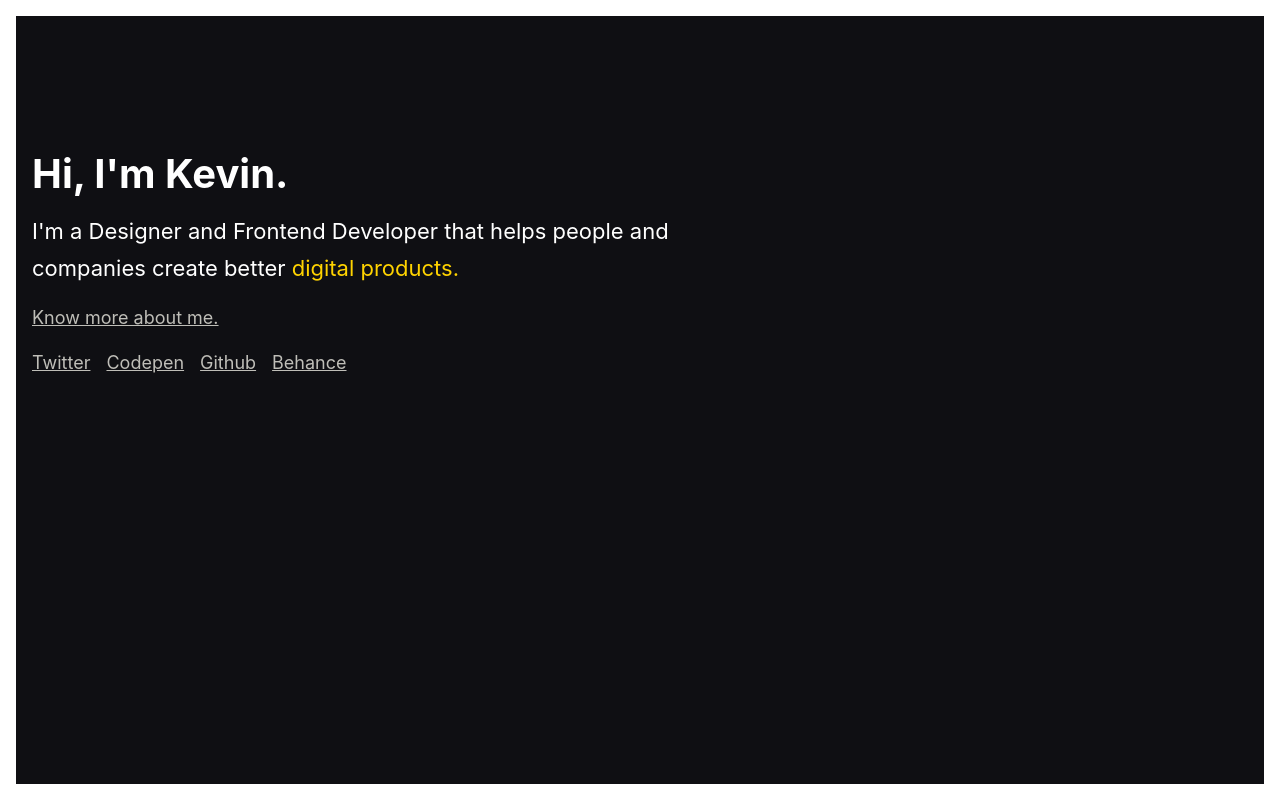
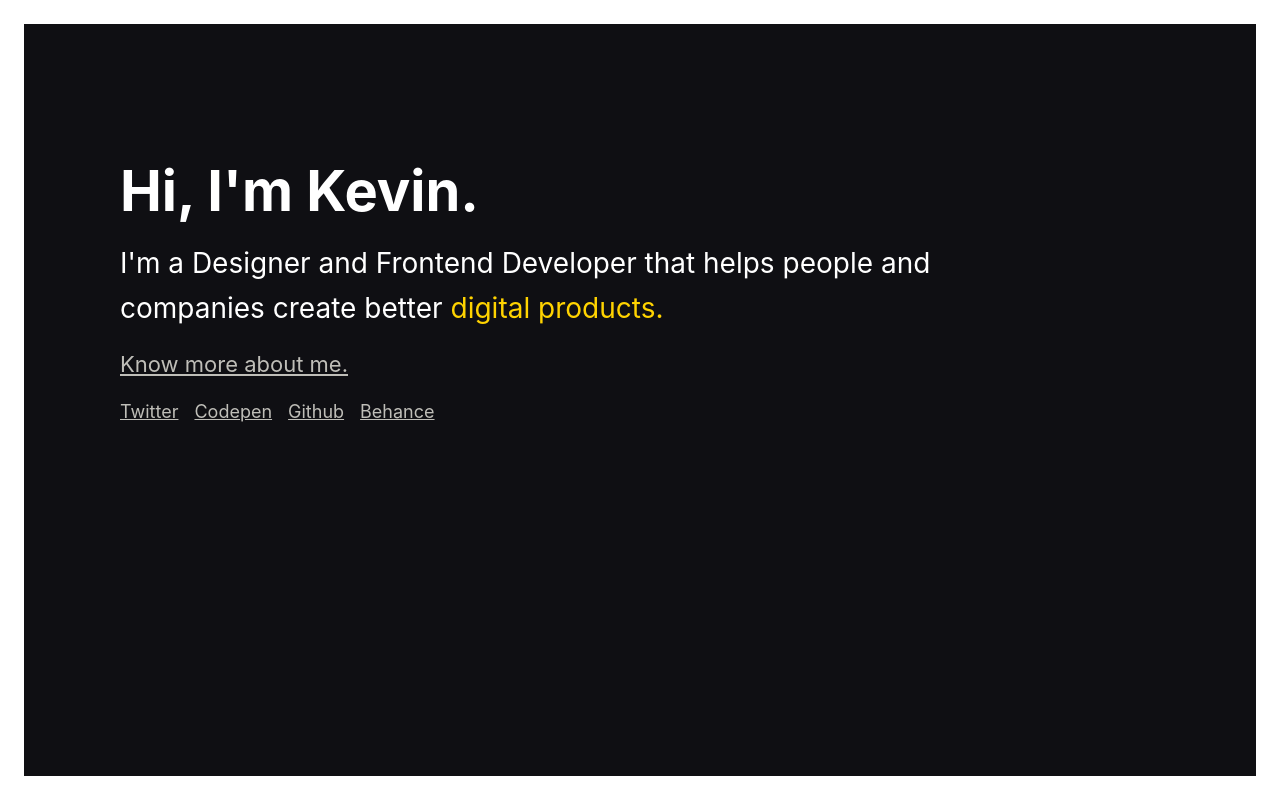
Before and after one commit to kkhenriquez/konrad-design-nuxt, a Nuxt app: page / in a window 1280 px wide. Built offline with nearby package versions, Linux system fonts and the light colour scheme.

Commit message:
General modifications

```diff
--- /dev/null
+++ b/components/SocialNav.vue
@@ -0,0 +1,9 @@
+<template>
+  <nav>
+    <span>Test</span>
+  </nav>
+</template>
+
+<script>
+export default {};
+</script>
--- a/layouts/default.vue
+++ b/layouts/default.vue
@@ -21,46 +21,45 @@ html {
   margin: 0;
 }
 
+:root {
+  --bg-color: #0F0F13;
+  --text-color: white;
+  --big-border-color: white;
+}
+
 body {
   width: 100vw;
   height: 100vh;
-  color: #ffffff;
-  background-color: #0F0F13;
+  color: var(--text-color);
+  background-color: var(--bg-color);
   /* display: grid;
   grid-template-columns: repeat(2, 1fr);
   grid-template-rows: repeat(4, auto); */
   /* display: flex;
   flex-direction: column; */
-  border: 16px solid white;
+  border: 16px solid var(--big-border-color);
   padding: 16px;
 }
 
-/* .button--green {
-  display: inline-block;
-  border-radius: 4px;
-  border: 1px solid #3b8070;
-  color: #3b8070;
-  text-decoration: none;
-  padding: 10px 30px;
+h1 {
+  font-size: 40px;
+  line-height: 1.275;
+}
+p {
+  max-width: 30em;
+  margin-bottom: 20px;
+  font-size: 22px;
+  line-height: 1.6818;
 }
 
-.button--green:hover {
-  color: #fff;
-  background-color: #3b8070;
+
+@media screen and (min-width: 800px) {
+  body {
+    padding-left: 96px;
+    border-width: 24px;
+  }
+  h1 {
+    font-size: 56px;
+  }
 }
-
-.button--grey {
-  display: inline-block;
-  border-radius: 4px;
-  border: 1px solid #35495e;
-  color: #35495e;
-  text-decoration: none;
-  padding: 10px 30px;
-  margin-left: 15px;
-}
-
-.button--grey:hover {
-  color: #fff;
-  background-color: #35495e;
-} */
 </style>
--- a/nuxt.config.js
+++ b/nuxt.config.js
@@ -7,16 +7,21 @@ module.exports = {
     meta: [
       { charset: 'utf-8' },
       { name: 'viewport', content: 'width=device-width, initial-scale=1' },
-      { hid: 'description', name: 'description', content: 'Nuxt.js project' }
+      { name: 'msapplication-TileColor', content: '#ffc40d'},
+      { name: 'theme-color', content: '#ffc40d'}
     ],
     link: [
-      { rel: 'icon', type: 'image/x-icon', href: '/favicon.ico' }
+      { rel: 'apple-touch-icon', sizes: '180x180', href: '/apple-touch-icon.png' },
+      { rel: 'icon', type: 'image/png', sizes: '32x32',href: '/favicon-32x32.png' },
+      { rel: 'icon', type: 'image/png', sizes: '16x16',href: '/favicon-16x16.png' },
+      { rel: 'manifest', href: '/site.webmanifest' },
+      { rel: 'mask-icon', color: '#0F0F13', href: '/safari-pinned-tab.svg' }
     ]
   },
   /*
   ** Customize the progress bar color
   */
-  loading: { color: '#3B8070' },
+  loading: { color: '#ffd300' },
   /*
   ** Build configuration
   */
--- a/pages/index.vue
+++ b/pages/index.vue
@@ -18,68 +18,57 @@
 
 <script>
 import AppLogo from '~/components/AppLogo.vue'
+import SocialNav from '~/components/SocialNav.vue'
 
 export default {
   components: {
-    AppLogo
+    AppLogo,
+    SocialNav
+  },
+  head() {
+    return {
+      meta: [
+        {
+          hid: 'description',
+          name: 'description',
+          content: "I'm a Designer and Frontend Developer that helps people and companies create better digital products."
+        }
+      ]
+    }
   }
 }
 </script>
 
 <style>
-/*
-.container {
-  min-height: 100vh;
-  display: flex;
-  justify-content: center;
-  align-items: center;
-  text-align: center;
+:root {
+  --bg-color: #0F0F13;
+  --text-color: white;
+  --big-border-color: white;
+  --accent-color: #ffd300;
+  --secondary-text-color: #BFBEB8;
 }
-
-.title {
-  font-family: "Quicksand", "Source Sans Pro", -apple-system, BlinkMacSystemFont, "Segoe UI", Roboto, "Helvetica Neue", Arial, sans-serif;
-  display: block;
-  font-weight: 300;
-  font-size: 100px;
-  color: #35495e;
-  letter-spacing: 1px;
-}
-
-.subtitle {
-  font-weight: 300;
-  font-size: 42px;
-  color: #526488;
-  word-spacing: 5px;
-  padding-bottom: 15px;
-}
-
-.links {
-  padding-top: 15px;
-} */
 h1 {
   margin-top: 116px;
   margin-bottom: 14px;
-  font-size: 40px;
-  line-height: 1.275;
 }
-p {
+/* p {
   max-width: 30em;
   margin-bottom: 20px;
   font-size: 22px;
   line-height: 1.6818;
-}
+} */
 p span {
-  color: #ffd300;
+  color: var(--accent-color);
 }
 .about-link {
   display: inline-block;
   margin-bottom: 24px;
-  color: #BFBEB8;
+  color: var(--secondary-text-color);
   /* text-decoration: none; */
   font-size: 18px;
 }
 .about-link:hover {
-  color: white;
+  color: var(--text-color);
 }
 ul {
   list-style-type: none;
@@ -91,10 +80,19 @@ ul {
   margin-bottom: 8px;
 }
 .list-link {
-  color: #BFBEB8;
+  color: var(--secondary-text-color);
   padding-right: 16px;
 }
 .list-link:hover {
-  color: white;
+  color: var(--text-color);
+}
+@media screen and (min-width: 800px) {
+  p {
+    font-size: 28px;
+    line-height: 1.6071;
+  }
+  .about-link {
+    font-size: 22px;
+  }
 }
 </style>
```
